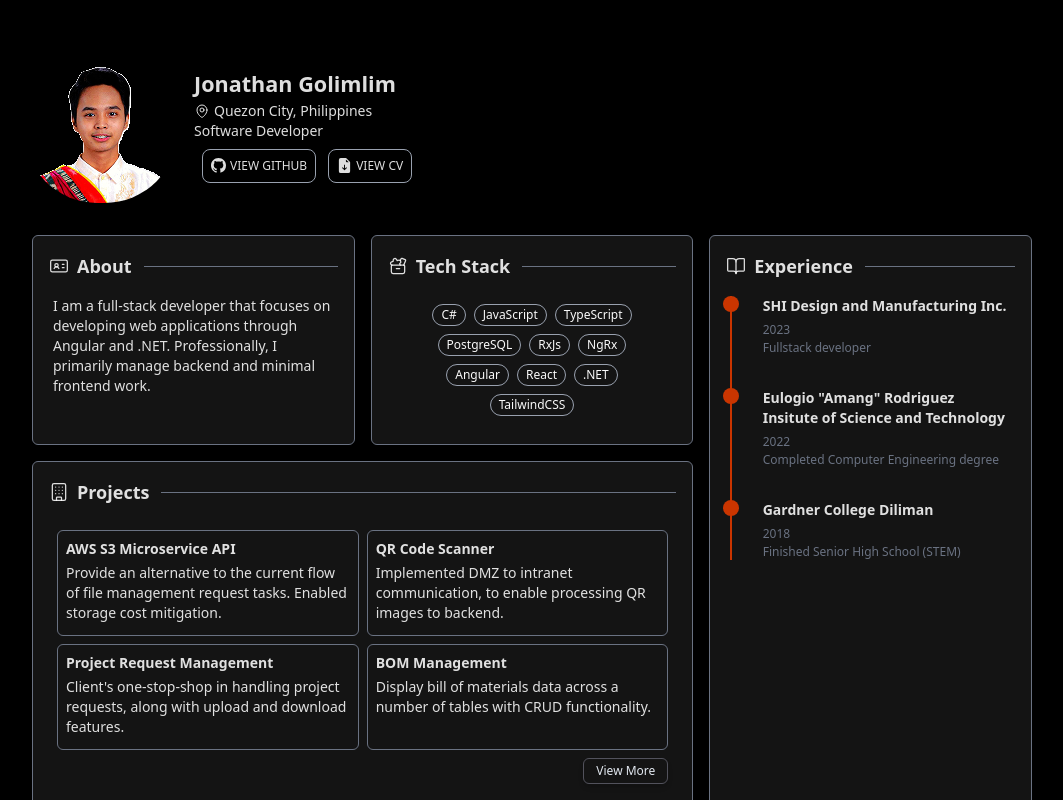
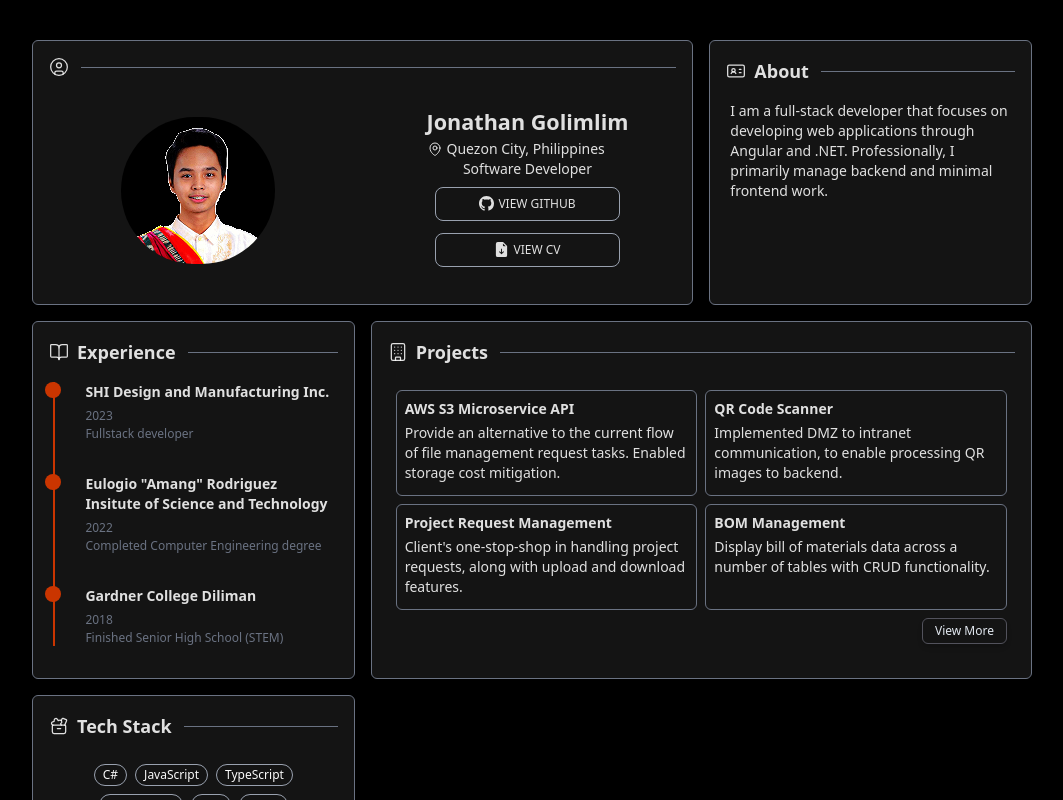
Before and after one commit to jobearry/Portfolio_Dashboard, a React (Vite) app in the folder resume-web/: page /home in a window 1280 px wide. Shown: the top 800 px of the page, without its empty margins (108-1171 px from the left). Built offline with nearby package versions, Linux system fonts and the light colour scheme; no server answers.

Commit message:
refactor: streamline Home component layout and enhance Profile component with className prop

```diff
--- a/resume-web/src/pages/home/Home.tsx
+++ b/resume-web/src/pages/home/Home.tsx
@@ -1,12 +1,9 @@
 import { Block } from "@/components/common/block";
 import { BlockContent } from "@/pages/home/constants/content.constants";
-import { Profile } from "./components/profile/Profile";
 
 const Home = () => {
   return (
     <section className='flex justify-center scroll-smooth p-8' >
-      <div>
-        <Profile></Profile>
       <div className="grid md:grid-cols-3 ">
         {BlockContent.map((block) => (
           <Block key={block.id} className={`border ${block.className}`}
@@ -19,7 +16,6 @@ const Home = () => {
           </Block>
         ))}
       </div>
-      </div>
     </section>
   );
 }
--- a/resume-web/src/pages/home/components/profile/Profile.tsx
+++ b/resume-web/src/pages/home/components/profile/Profile.tsx
@@ -1,18 +1,21 @@
 import { Contacts } from './Contacts';
 import pic from '/profile_dark.png';
 
-export const Profile = () => {
+interface ProfileProp {
+  className?: string
+}
+export const Profile = ({className}: ProfileProp) => {
   return (
-    <section className='flex my-6 items-center' aria-labelledby='profile-heading'>
-      <figure className='mr-4'>
+    <section className={`flex my-6 items-center ${className}`} aria-labelledby='profile-heading'>
+      <figure className='m-4'>
         <img className='rounded-full m-auto' src={pic} alt='Jonathan Golimlim profile photo' />
         <figcaption className='sr-only'>Photo of Jonathan Golimlim</figcaption>
       </figure>
 
-      <div className='flex flex-col'>
-        <h2 id='profile-heading' className='text-[1.35rem] font-bold text-start'>Jonathan Golimlim</h2>
+      <div className='flex flex-col justify-center'>
+        <h2 id='profile-heading' className='text-[1.35rem] font-bold text-center'>Jonathan Golimlim</h2>
 
-        <p className='flex items-center text-sm gap-1'>
+        <p className='flex items-center text-sm gap-1 text-center'>
           <svg xmlns='http://www.w3.org/2000/svg' fill='none' viewBox='0 0 24 24' strokeWidth={1.5} stroke='currentColor' className='size-4' aria-hidden='true' focusable='false'>
             <path strokeLinecap='round' strokeLinejoin='round' d='M15 10.5a3 3 0 1 1-6 0 3 3 0 0 1 6 0Z' />
             <path strokeLinecap='round' strokeLinejoin='round' d='M19.5 10.5c0 7.142-7.5 11.25-7.5 11.25S4.5 17.642 4.5 10.5a7.5 7.5 0 1 1 15 0Z' />
@@ -20,10 +23,10 @@ export const Profile = () => {
           <span>Quezon City, Philippines</span>
         </p>
 
-        <p className='text-sm text-start'>Software Developer</p>
+        <p className='text-sm text-center'>Software Developer</p>
 
         <address className='not-italic'>
-          <Contacts />
+          <Contacts className='flex flex-col'/>
         </address>
       </div>
     </section>
--- a/resume-web/src/pages/home/constants/content.constants.tsx
+++ b/resume-web/src/pages/home/constants/content.constants.tsx
@@ -2,8 +2,9 @@ import type { BlockProps } from "@/components/common/block";
 import { Timeline } from "@/pages/home/components/timeline";
 import { corpoProjects } from "../../../lib/constants/project.constants";
 import { TechStack } from "@/pages/home/components/TechStack";
-import { BookOpen, Building, IdCard, ToolCase } from "lucide-react";
+import { BookOpen, Building, CircleUser, IdCard, ToolCase } from "lucide-react";
 import { ProjectHighlights } from "@/pages/home/components/ProjectHighlights";
+import { Profile } from "../components/profile/Profile";
 
 export interface TimelineEvent{
   title: string,
@@ -30,7 +31,16 @@ export const TimelineEvents: TimelineEvent[] = [
     description: 'Finished Senior High School (STEM)'
   },
 ];
+
 export const BlockContent: BlockProps[] = [
+
+  {
+    id: "block_1",
+    title: "",
+    icon: <CircleUser size={20} strokeWidth={1.5}/>,
+    children: () => <Profile className={"grid md:grid-cols-2 place-items-center"}/>,
+    gridClass: "md:col-span-2"
+  },
   {
     id: "block_1",
     title: "About",
@@ -39,34 +49,34 @@ export const BlockContent: BlockProps[] = [
       I am a full-stack developer that focuses on developing web applications through Angular and .NET.
       Professionally, I primarily manage backend and minimal frontend work.
     `,
-    gridClass: "md:col-span-1"
+    gridClass: ""
   },
   {
     id: "block_2",
     title: "Experience",
     icon: <BookOpen size={20} strokeWidth={1.5}/>,
     children: () => <Timeline events={TimelineEvents} />,
-    gridClass: "md:col-span-1 md:row-start-1 md:col-start-3 md:row-span-2"
+    gridClass: ""
   },
   {
     id: "block_3",
     title: "Projects",
     icon: <Building size={20} strokeWidth={1.5}/>,
     children: () => <ProjectHighlights events={corpoProjects}></ProjectHighlights>,
-    gridClass: "md:col-span-2 "
+    gridClass: "md:col-span-2"
   },
   {
     id: "block_4",
     title: "Tech Stack",
     icon: <ToolCase size={20} strokeWidth={1.5}/>,
     children: () => <TechStack/>,
-    gridClass: "md:col-span-1 md:row-start-1 md:col-start-2"
+    gridClass: ""
   },
   // {
   //   id: "block_5",
   //   title: "Feedback",
   //   icon: <MessageSquare size={20} strokeWidth={1.5}/>,
   //   children: () => <CommentLoader/>,
-  //   gridClass: "md:col-span-1 md:row-start-3"
+  //   gridClass: ""
   // },
 ]
```
Lines whose indentation alone changed are shown as unchanged.
